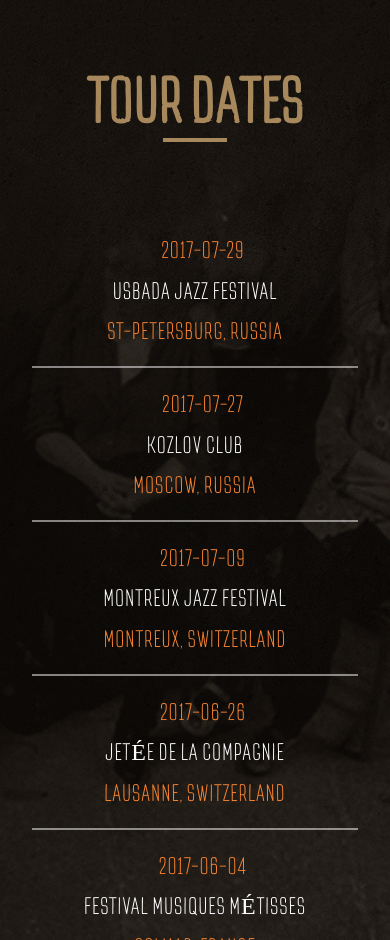
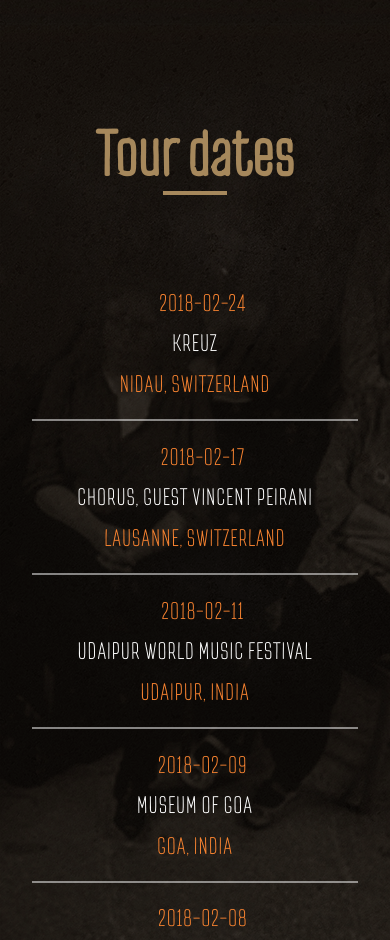
Before and after one commit to Hywan/Amine_and_Hamza, a PHP site: page / in a window 390 px wide. Shown: the part 5560-6500 px from the top of the page. Run offline with PHP 8.4, Linux system fonts and the light colour scheme.

Commit message:
chore(build) `make index`.

```diff
--- a/css/main.css
+++ b/css/main.css
@@ -7,7 +7,8 @@
 
 @font-face {
     font-family: Header;
-    src: url('../font/Cottons_Light.woff2') format('woff2');
+    src: url('../font/Cottons_Light.woff2') format('woff2'),
+         url('../font/Cottons_Light.ttf') format('ttf');
     font-weight: normal;
     font-style: normal;
 }
@@ -77,6 +78,7 @@ header, section {
 }
 
 header {
+    margin-top: 3em;
     height: calc(100vh - 6rem);
     background-image: url('../image/header.png');
 }
@@ -202,13 +204,16 @@ table {
     }
 
 .dates {
-    font-family: Header;
+    font-family: Header, Avenir;
     font-size: 1.5rem;
     text-transform: uppercase;
+    margin: 0 auto;
+    width: auto;
 }
 
     .dates tr {
         position: relative;
+        overflow: hidden;
     }
 
     .dates tr::after {
@@ -243,7 +248,7 @@ table {
     }
 
     .dates tbody {
-        overflow: scroll;
+        overflow-y: scroll;
         display: block;
         height: 60vh;
         min-height: 100px;
@@ -366,6 +371,7 @@ section:target, h1:target, h2:target, h3:target, h4:target {
     }
 
 .album {
+    max-width: 95%;
     display: flex;
     flex-direction: column;
 }
@@ -373,6 +379,7 @@ section:target, h1:target, h2:target, h3:target, h4:target {
     .album__details {
         display: flex;
         flex-direction: row;
+        max-width: 100%;
     }
 
     .album__title {
@@ -393,6 +400,15 @@ section:target, h1:target, h2:target, h3:target, h4:target {
         flex-direction: column;
         justify-content: center;
         list-style: none;
+        max-width: 100%;
+    }
+
+    .album__track > span {
+        display: block;
+        width: 100%;
+        overflow: hidden;
+        white-space: nowrap;
+        text-overflow: ellipsis;
     }
 
     .album__stores {
@@ -412,7 +428,16 @@ section:target, h1:target, h2:target, h3:target, h4:target {
             align-items: center;
         }
 
+        .album {
+            font-size: .9rem;
+        }
+
+        .album__title {
+            font-size: 2.4rem;
+        }
+
         .album__cover {
+            max-width: 25vh;
             padding-right: 0;
             padding-bottom: 1rem;
         }
--- a/index.html
+++ b/index.html
@@ -113,6 +113,81 @@
       </thead>
       <tbody>
                 <tr>
+          <td>2018-02-24</td>
+          <td>Kreuz</td>
+          <td>Nidau, Switzerland</td>
+        </tr>
+                <tr>
+          <td>2018-02-17</td>
+          <td>Chorus, guest Vincent Peirani</td>
+          <td>Lausanne, Switzerland</td>
+        </tr>
+                <tr>
+          <td>2018-02-11</td>
+          <td>Udaipur World Music Festival</td>
+          <td>Udaipur, India</td>
+        </tr>
+                <tr>
+          <td>2018-02-09</td>
+          <td>Museum Of Goa</td>
+          <td>Goa, India</td>
+        </tr>
+                <tr>
+          <td>2018-02-08</td>
+          <td>The Quarter</td>
+          <td>Mumbai, India</td>
+        </tr>
+                <tr>
+          <td>2018-01-27</td>
+          <td>Tropenhaus</td>
+          <td>Wolhusen, Switzerland</td>
+        </tr>
+                <tr>
+          <td>2018-01-25</td>
+          <td>Kulturkarussel</td>
+          <td>Stäfa, Switzerland</td>
+        </tr>
+                <tr>
+          <td>2018-01-24</td>
+          <td>Le Cheval Blanc</td>
+          <td>Schiltigheim, France</td>
+        </tr>
+                <tr>
+          <td>2018-01-21</td>
+          <td>Teatro La Fenice</td>
+          <td>Venise, Italia</td>
+        </tr>
+                <tr>
+          <td>2017-11-04</td>
+          <td>Théâtre de Vidy</td>
+          <td>Lausanne, Switzerland</td>
+        </tr>
+                <tr>
+          <td>2017-10-21</td>
+          <td>Épicentre, Jazz contreband</td>
+          <td>Geneva, Switzerland</td>
+        </tr>
+                <tr>
+          <td>2017-09-24</td>
+          <td>Église St-François</td>
+          <td>Lausanne, Switzerland</td>
+        </tr>
+                <tr>
+          <td>2017-09-23</td>
+          <td>Materadio Festival</td>
+          <td>Matera, Italy</td>
+        </tr>
+                <tr>
+          <td>2017-09-22</td>
+          <td>City Club</td>
+          <td>Pully, Switzerland</td>
+        </tr>
+                <tr>
+          <td>2017-08-26</td>
+          <td>Jetée de la Compagnie</td>
+          <td>Lausanne, Switzerland</td>
+        </tr>
+                <tr>
           <td>2017-07-29</td>
           <td>Usbada Jazz Festival</td>
           <td>St-Petersburg, Russia</td>
@@ -123,14 +198,19 @@
           <td>Moscow, Russia</td>
         </tr>
                 <tr>
+          <td>2017-07-15</td>
+          <td>Festival International de Hammamet</td>
+          <td>Hamammet, Tunisia</td>
+        </tr>
+                <tr>
           <td>2017-07-09</td>
           <td>Montreux Jazz Festival</td>
           <td>Montreux, Switzerland</td>
         </tr>
                 <tr>
-          <td>2017-06-26</td>
-          <td>Jetée de la Compagnie</td>
-          <td>Lausanne, Switzerland</td>
+          <td>2017-07-02</td>
+          <td>Long Lake Classical Festival</td>
+          <td>Lugano, Switzerland</td>
         </tr>
                 <tr>
           <td>2017-06-04</td>
@@ -138,19 +218,19 @@
           <td>Colmar, France</td>
         </tr>
                 <tr>
-          <td>2017-05-23</td>
+          <td>2017-05-21</td>
           <td>Museum of Ethnography</td>
           <td>Zürich, Switzerland</td>
         </tr>
                 <tr>
           <td>2017-05-12</td>
-          <td>Locarno Folk Events</td>
+          <td>Locarno Folk</td>
           <td>Ascona, Switzerland</td>
         </tr>
                 <tr>
           <td>2017-05-03</td>
           <td>Out & About Festival</td>
-          <td>Buemplitz, Switzerland</td>
+          <td>Bern, Switzerland</td>
         </tr>
                 <tr>
           <td>2017-04-29</td>
```
Also changed, not shown: other parts of index.html (+50 -60 lines), font/Cottons_Light.ttf (added), font/Cottons_Light.woff2.
